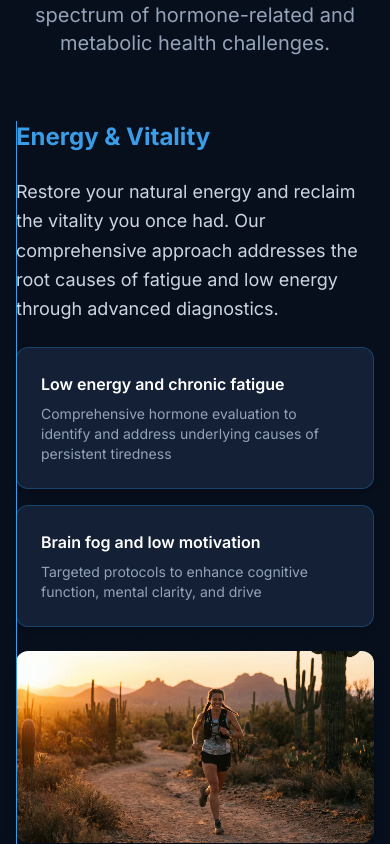
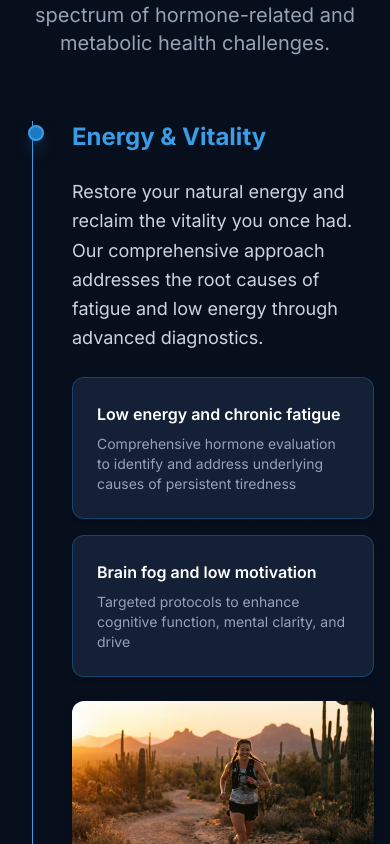
Before and after one commit to Bigfootage/focal-point-vitality, a React (Vite) app: page / in a window 390 px wide. Shown: the part 5940-6784 px from the top of the page. Built offline with nearby package versions, Linux system fonts and the light colour scheme.

Commit message:
Updated timeline.tsx

```diff
--- a/src/components/ui/timeline.tsx
+++ b/src/components/ui/timeline.tsx
@@ -20,7 +20,7 @@ export function Timeline({ data }: { data: TimelineEntry[] }) {
           }
         });
       },
-      { threshold: 0.5, rootMargin: '-20% 0px -20% 0px' }
+      { threshold: 0.1, rootMargin: '0px 0px -10% 0px' }
     );
 
     const items = containerRef.current?.querySelectorAll('[data-index]');
@@ -53,9 +53,9 @@ export function Timeline({ data }: { data: TimelineEntry[] }) {
         </div>
 
         <div ref={containerRef} className="relative">
-          <div className="absolute left-0 md:left-8 top-0 bottom-0 w-px bg-brand-500/20" />
+          <div className="absolute left-4 md:left-8 top-0 bottom-0 w-px bg-brand-500/20" />
           <div
-            className="absolute left-0 md:left-8 top-0 w-px bg-brand-400 transition-all duration-500"
+            className="absolute left-4 md:left-8 top-0 w-px bg-brand-400 transition-all duration-500"
             style={{ height: `${((activeIndex + 1) / data.length) * 100}%` }}
           />
 
@@ -65,14 +65,14 @@ export function Timeline({ data }: { data: TimelineEntry[] }) {
                 key={index}
                 data-index={index}
                 className={cn(
-                  'grid md:grid-cols-[4rem_1fr] gap-0 md:gap-8 transition-all duration-500',
+                  'relative grid grid-cols-[2.5rem_1fr] md:grid-cols-[4rem_1fr] gap-4 md:gap-8 transition-all duration-500',
                   index < data.length - 1 && 'pb-16'
                 )}
               >
-                <div className="hidden md:flex flex-col items-center pt-1">
+                <div className="flex flex-col items-center pt-1">
                   <div
                     className={cn(
-                      'w-4 h-4 rounded-full border-2 transition-all duration-300 z-10',
+                      'w-4 h-4 rounded-full border-2 transition-all duration-300 z-10 flex-shrink-0',
                       index <= activeIndex
                         ? 'bg-brand-500 border-brand-400 shadow-lg shadow-brand-500/50'
                         : 'bg-navy-800 border-brand-500/40'
```
